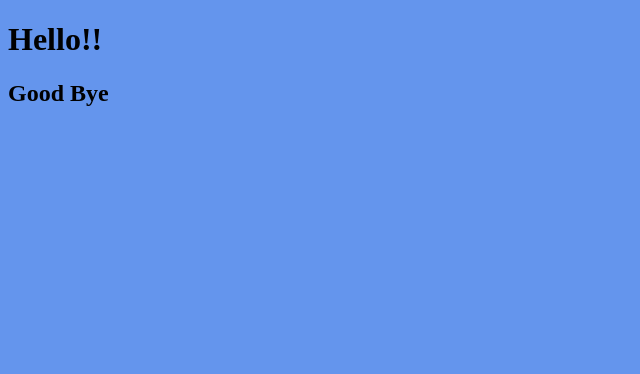
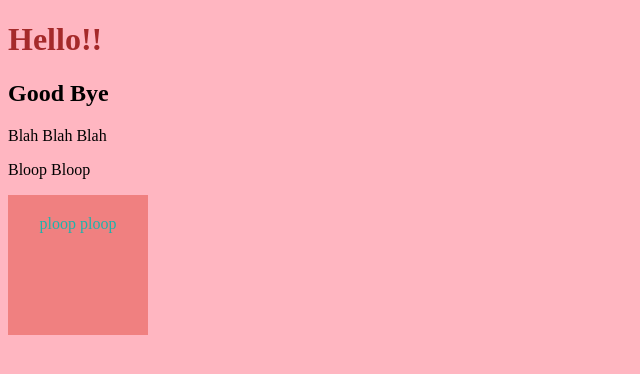
Before and after one commit to emilypisaygnane/my-first-repo-easy-mode, a plain HTML site: page index.html in a window 1280 px wide. Shown: the whole page, without its empty margins (0-640 px from the left). Drawn offline with Linux system fonts and the light colour scheme.

Commit message:
more words and a box

```diff
--- a/index.html
+++ b/index.html
@@ -10,5 +10,8 @@
 <body>
     <h1> Hello!! </h1>
     <h2> Good Bye </h2>
+    <p>Blah Blah Blah</p>
+    <p>Bloop Bloop</p>
+    <p class="ploop">ploop ploop</p>
 </body>
 </html>
--- a/style.css
+++ b/style.css
@@ -1,3 +1,17 @@
 body {
-    background-color: cornflowerblue;
+    background-color: lightpink;
 }
+
+h1 {
+    color: brown;
+}
+.ploop {
+    color: lightseagreen;
+    background-color: lightcoral;
+    width: 100px;
+    height: 100px;
+    display: flex;
+    justify-content: center;
+    align-items: centers;
+    padding: 20px;
+}
```
